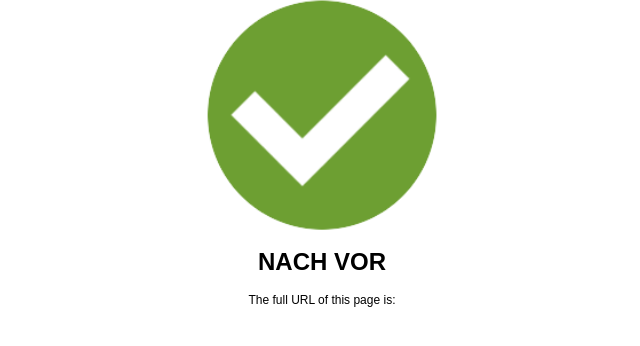
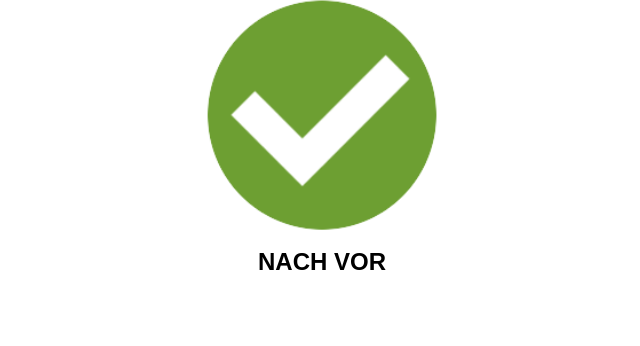
Before and after one commit to cov-sabes-it-utils-qr-4587478085B44AB2D/cov-sabes-it-utils-qr-4587478085B44AB2D.github.io, a plain HTML site: page A5D73CF9/index.html in a window 1280 px wide. Shown: the part 246-592 px from the top of the page, without its empty margins (318-958 px from the left). Drawn offline with Linux system fonts and the light colour scheme.

Commit message:
Update index.html

```diff
--- a/A5D73CF9/index.html
+++ b/A5D73CF9/index.html
@@ -32,11 +32,7 @@
 
 </div>
 
-<p id="search"></p>
-      <script>
-        document.getElementById("search").innerHTML =
-        "The full URL of this page is:<br>" + window.location.search;
-     </script>
+
 
 <div align="center" style="padding-top: 20px;">
 <h1></h1>
```
